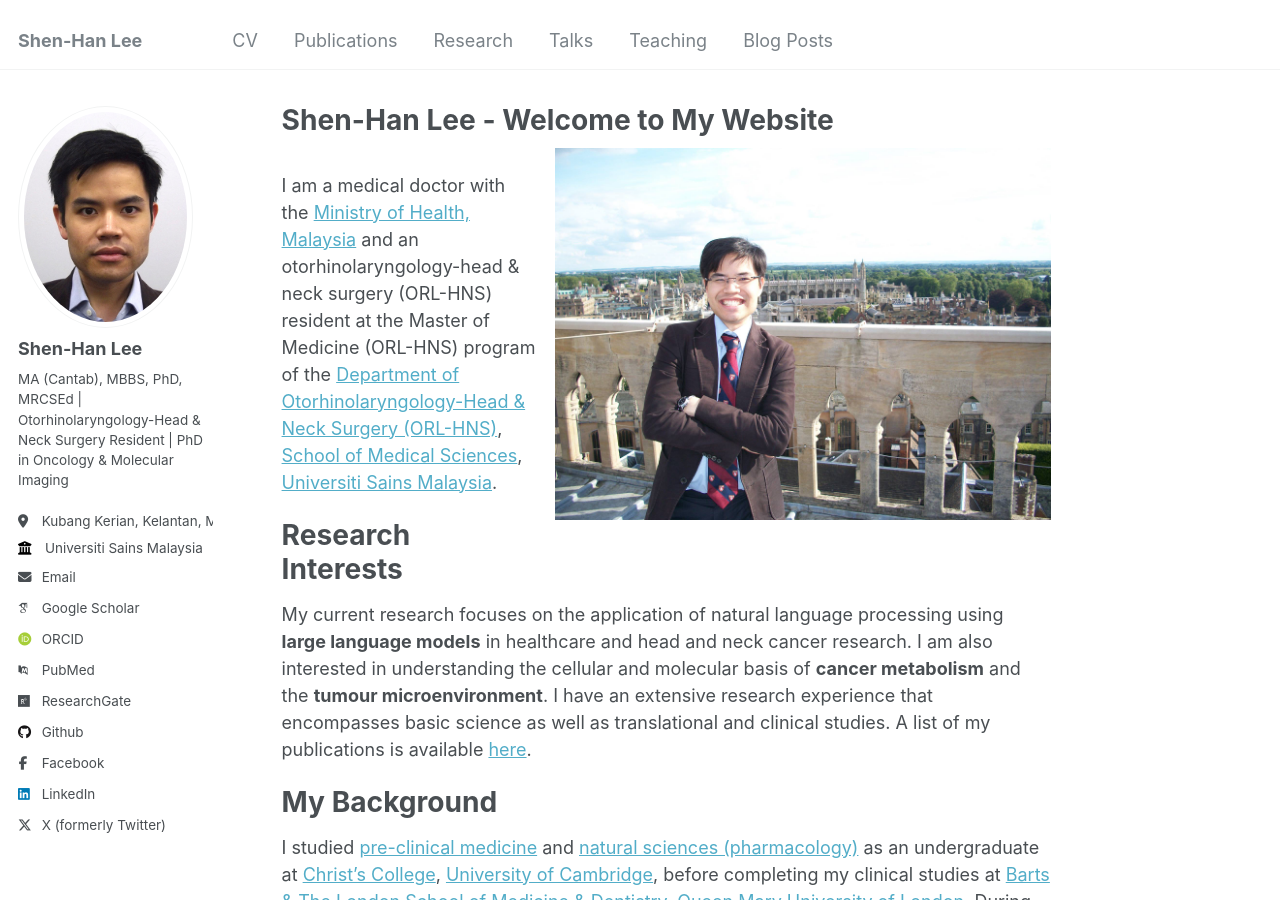
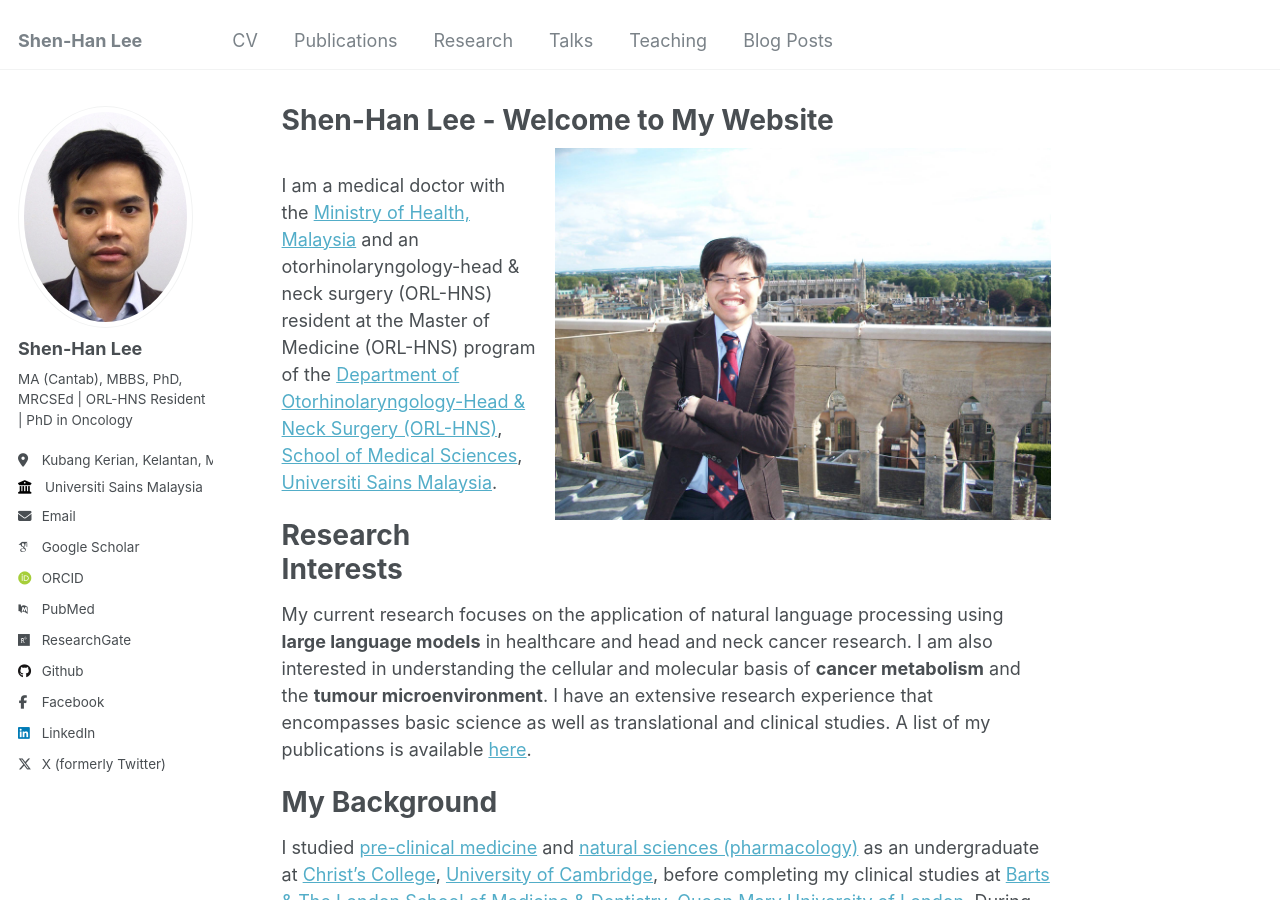
Before and after one commit to shenhanlee/shenhanlee.github.io, a Jekyll site: the page built from _pages/about.md, in a window 1280 px wide and 900 px high. Built offline with Jekyll 4.4.1, drawn with Linux system fonts in a browser that asks for light colours; some web fonts are replaced.

Commit message:
Merge remote-tracking branch 'origin/master'

```diff
--- a/_config.yml
+++ b/_config.yml
@@ -23,7 +23,7 @@ author:
   # Biographic information
   avatar           : "passport photo - white.jpg"
   name             : "Shen-Han Lee"
-  bio              : "MA (Cantab), MBBS, PhD, MRCSEd | Otorhinolaryngology-Head & Neck Surgery Resident | PhD in Oncology & Molecular Imaging"
+  bio              : "MA (Cantab), MBBS, PhD, MRCSEd | ORL-HNS Resident | PhD in Oncology"
   location         : "Kubang Kerian, Kelantan, Malaysia"
   employer         : "Universiti Sains Malaysia"
   uri              : # URL
```
